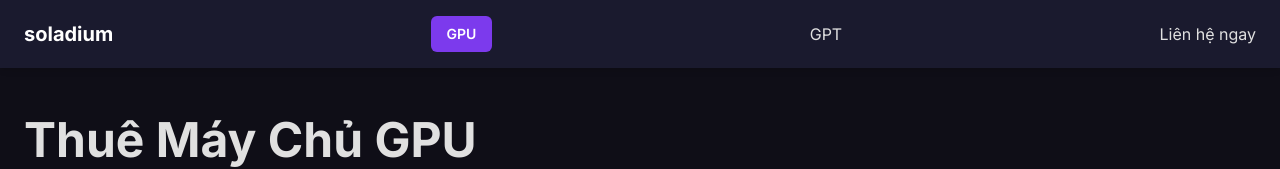
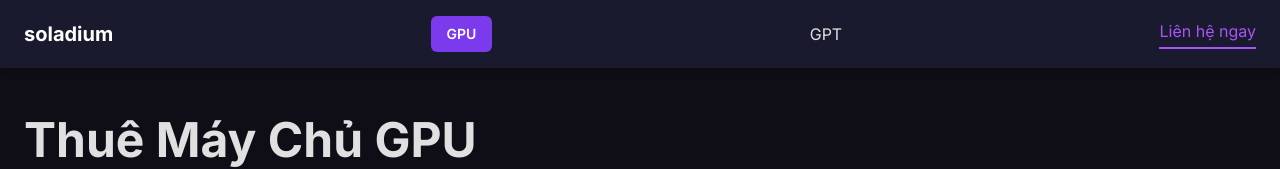
Before and after one commit to phucthemen/blackboxai-1745681841545, a plain HTML site: page soladium-ai-thue-gpu/index.html in a window 1280 px wide. Shown: the top 169 px of the page. Drawn offline with nearby package versions, Linux system fonts and the light colour scheme.

Commit message:
Update index.html

```diff
--- a/soladium-ai-thue-gpu/index.html
+++ b/soladium-ai-thue-gpu/index.html
@@ -94,7 +94,7 @@
         <a href="index.html" class="btn-primary px-4 py-2 rounded-md text-sm font-semibold hover:bg-purple-700 transition">GPU</a>
         <a href="thue-gpt.html" class="hover:text-purple-400">GPT</a>
 
-      <a href="https://zalo.me/0903367270" target="_blank" rel="noopener" class="hover:text-purple-400">Liên hệ ngay</a>
+      <a href="https://zalo.me/0903367270" target="_blank" rel="noopener" class="text-purple-500 border-b-2 border-purple-500 pb-1">Liên hệ ngay</a>
     </div>
   </header>
 
```
